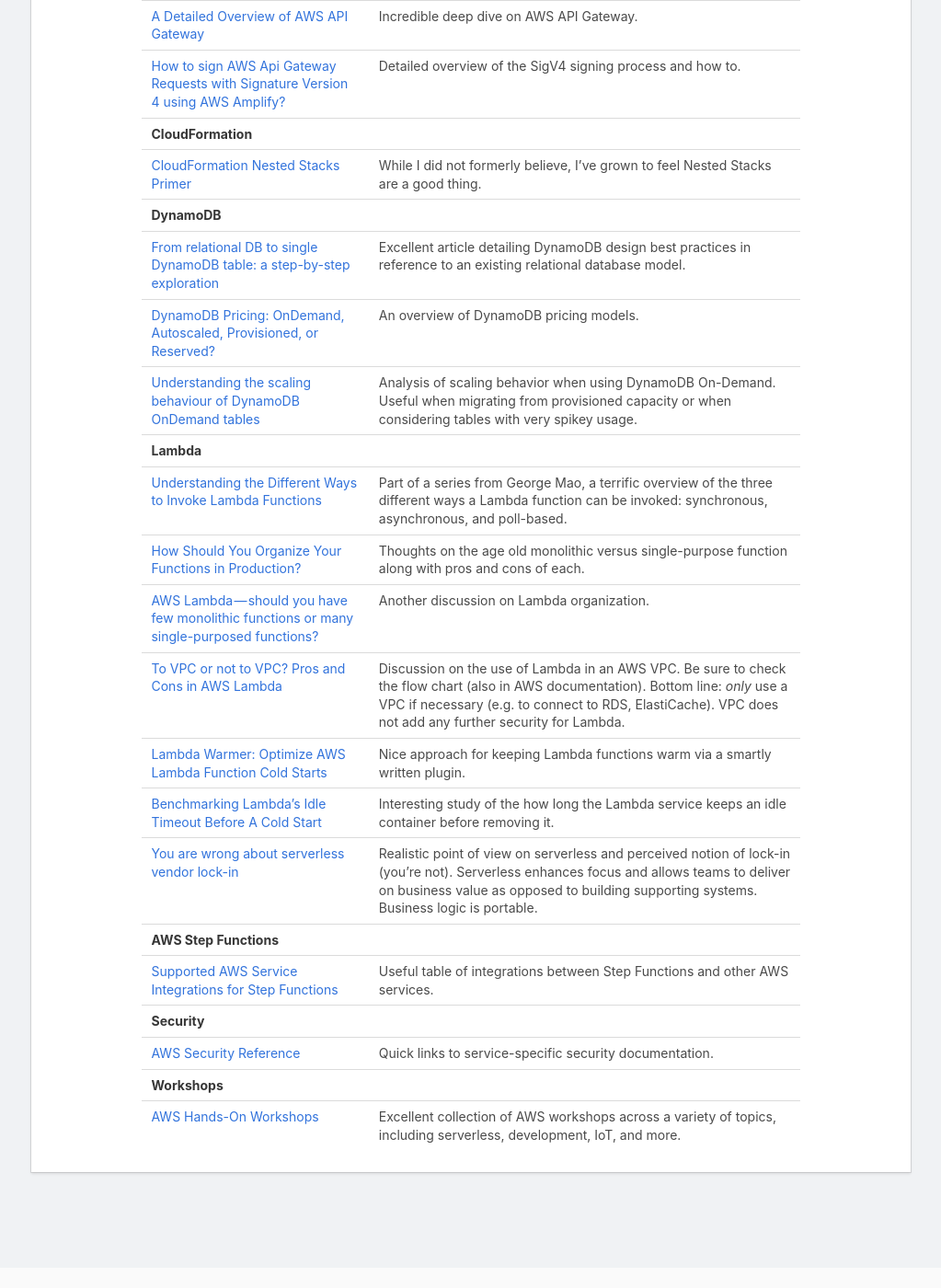
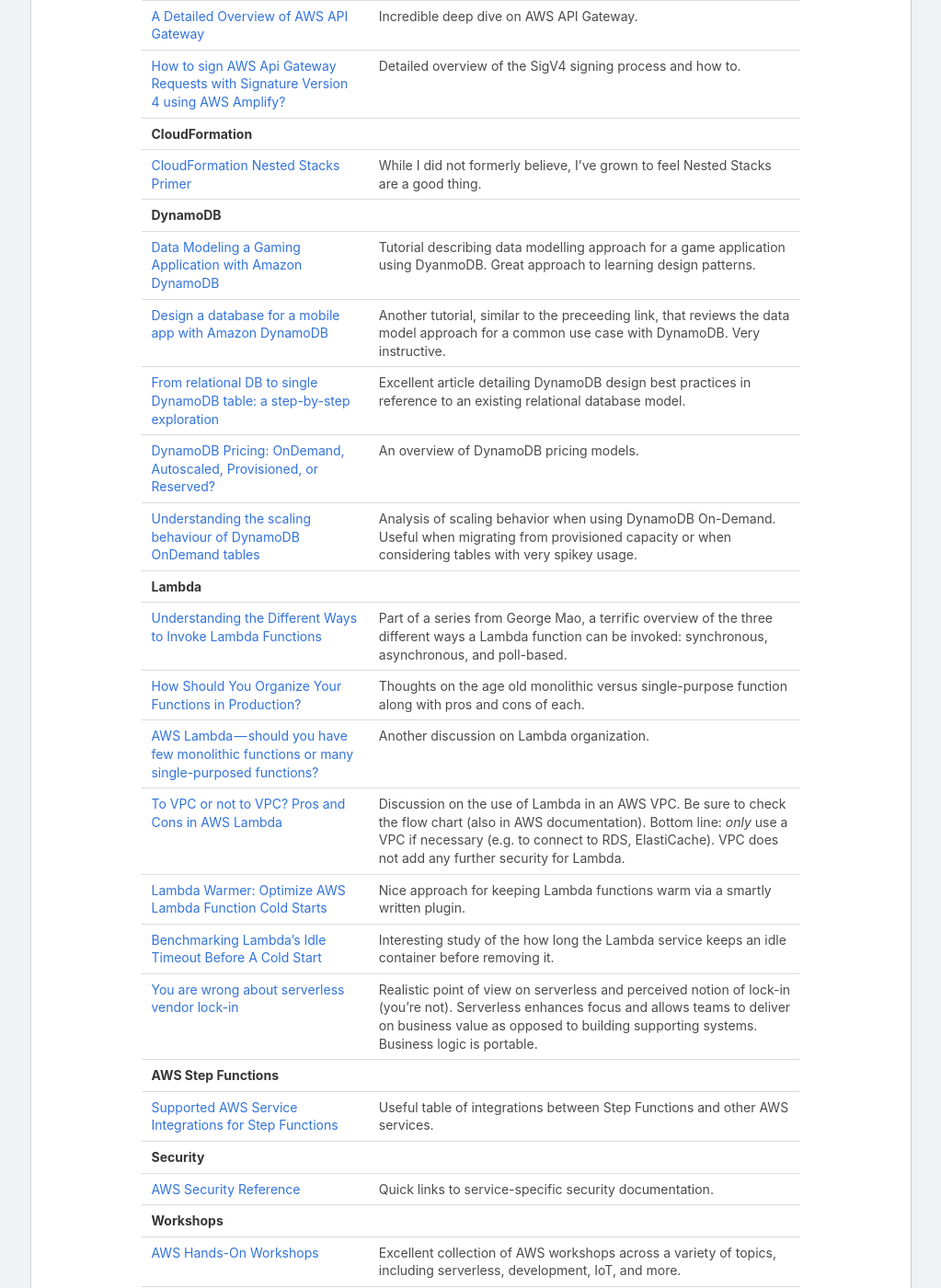
Before and after one commit to jkahn117/iamjkahn-blog, a Jekyll site: the page built from aws-resources.md, in a window 1280 px wide and 1400 px high, scrolled down 876 px. Shown: the whole window at 92% size, without its empty margins (128-1151 px from the left). Built offline with Jekyll 4.4.1, drawn with Linux system fonts in a browser that asks for light colours; nearby versions of some CDN libraries; some of the changed text lies outside the part shown.

Commit message:
Add DynamoDB tutorials

```diff
--- a/aws-resources.md
+++ b/aws-resources.md
@@ -19,6 +19,8 @@ A selection of my favorite AWS resources on various topics...
 | **CloudFormation** |
 | [CloudFormation Nested Stacks Primer](https://www.trek10.com/blog/cloudformation-nested-stacks-primer/) | While I did not formerly believe, I've grown to feel Nested Stacks are a good thing. |
 | **DynamoDB** |
+| [Data Modeling a Gaming Application with Amazon DynamoDB](https://aws.amazon.com/getting-started/projects/data-modeling-gaming-app-with-dynamodb/) | Tutorial describing data modelling approach for a game application using DyanmoDB. Great approach to learning design patterns. |
+| [Design a database for a mobile app with Amazon DynamoDB](https://aws.amazon.com/getting-started/projects/design-a-database-for-a-mobile-app-with-dynamodb/) | Another tutorial, similar to the preceeding link, that reviews the data model approach for a common use case with DynamoDB. Very instructive. |
 | [From relational DB to single DynamoDB table: a step-by-step exploration](https://www.trek10.com/blog/dynamodb-single-table-relational-modeling/) | Excellent article detailing DynamoDB design best practices in reference to an existing relational database model. |
 | [DynamoDB Pricing: OnDemand, Autoscaled, Provisioned, or Reserved?](https://www.trek10.com/blog/findev-dynamodb-pricing-analysis/) | An overview of DynamoDB pricing models. |
 | [Understanding the scaling behaviour of DynamoDB OnDemand tables](https://theburningmonk.com/2019/03/understanding-the-scaling-behaviour-of-dynamodb-ondemand-tables/) | Analysis of scaling behavior when using DynamoDB On-Demand. Useful when migrating from provisioned capacity or when considering tables with very spikey usage. |
@@ -36,3 +38,4 @@ A selection of my favorite AWS resources on various topics...
 | [AWS Security Reference](https://docs.aws.amazon.com/security/) | Quick links to service-specific security documentation. |
 | **Workshops** |
 | [AWS Hands-On Workshops](https://github.com/angelarw/aws-hands-on-workshops) | Excellent collection of AWS workshops across a variety of topics, including serverless, development, IoT, and more. |
+| [AWS Networking Workshop](https://networking.aws.seibtribe.com) | Get hands-on with AWS networking features. |
```
